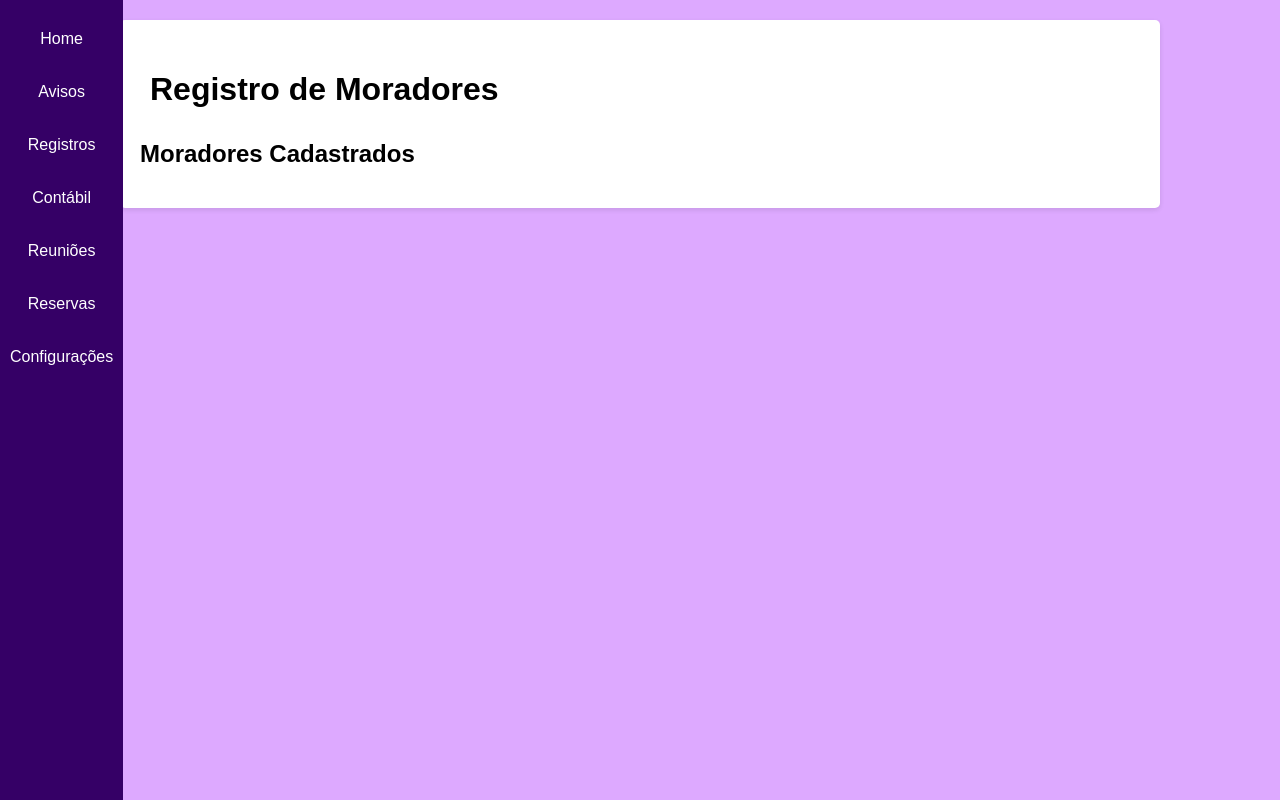
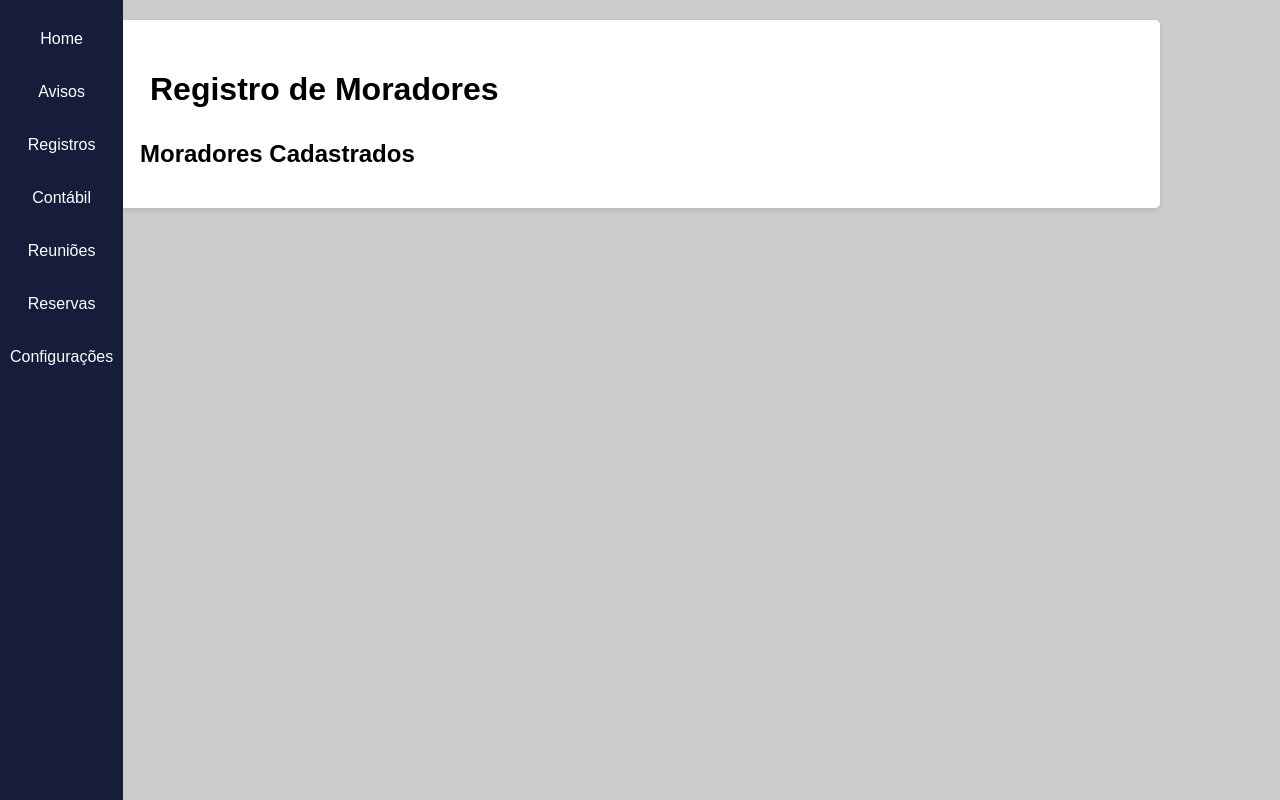
Before and after one commit to Gutobiel/CondoFloww, a Django app: page /registros/ in a window 1280 px wide. Run offline with Django 5.2, Linux system fonts and the light colour scheme.

Commit message:
Update registros.css

```diff
--- a/condoflow/static/css/registros.css
+++ b/condoflow/static/css/registros.css
@@ -2,13 +2,13 @@ body {
     margin: 0;
     padding: 0;
     font-family: Arial, sans-serif;
-    background-color: #dda9ff;
+    background-color: #ccc;
 }
 
 #side-bar {
     width: auto;
     height: 100%;
-    background-color: #350066;
+    background-color: #151d3b;
     position: fixed;
     top: 0;
     left: -60px;
@@ -19,7 +19,6 @@ body {
 #side-bar.active {
     left: 0;
 }
-
 #side-bar:hover {
     left: 0;
 }
@@ -44,7 +43,7 @@ body {
 }
 
 #side-bar ul li a:hover {
-    background-color: #b3ff00;
+    background-color: #64ccc5;
 }
 /* O restante do CSS permanece o mesmo */
 
```
